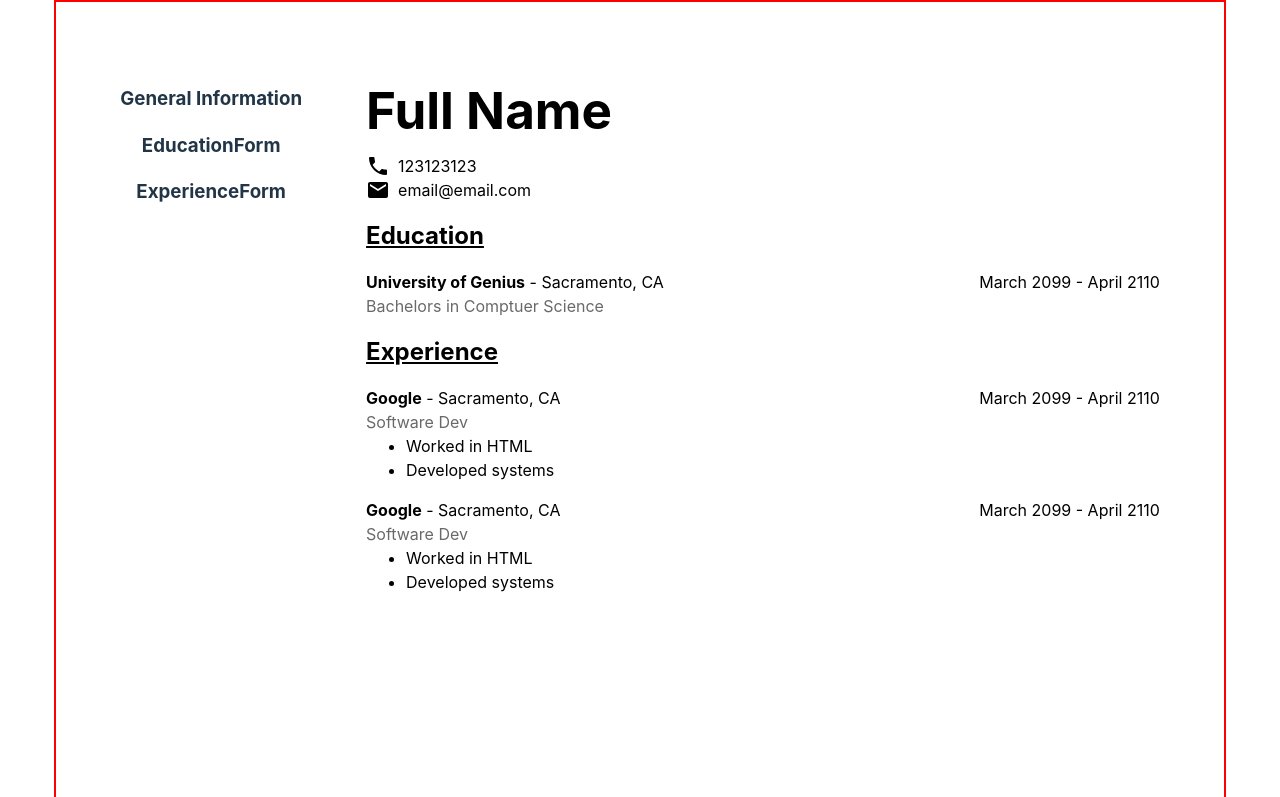
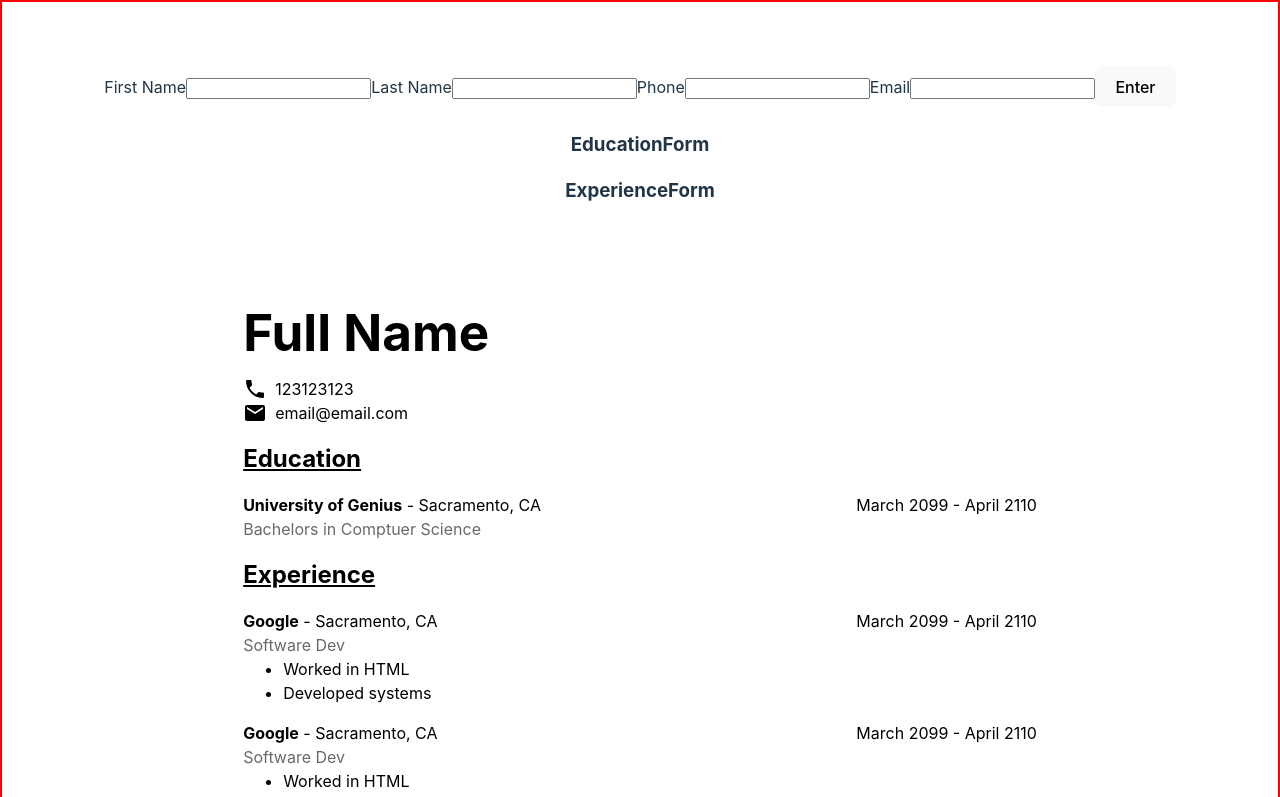
Before and after one commit to AliBa1/cv-app, a React (Vite) app: page / in a window 1280 px wide. Shown: the top 797 px of the page. Built offline with nearby package versions, Linux system fonts and the light colour scheme.

Commit message:
made form setup

```diff
--- a/src/App.css
+++ b/src/App.css
@@ -71,3 +71,11 @@
 .cv * {
   margin: 0;
 }
+
+form {
+
+}
+
+input {
+  margin-bottom: 1em;
+}
--- a/src/components/GeneralForm.jsx
+++ b/src/components/GeneralForm.jsx
@@ -2,13 +2,39 @@ import { useState } from 'react'
 // import './GeneralForm.css'
 
 function GeneralForm() {
-//   const [count, setCount] = useState(0)
+  const [firstName, setFirstName] = useState('');
+  const [lastName, setLastName] = useState('');
+  const [phone, setPhone] = useState('');
+  const [email, setEmail] = useState('');
 
   return (
-    <>
-      <h3>General Information</h3>
-    </>
-  )
+    <form onSubmit={(e) => {
+      e.preventDefault();
+      setFirstName(firstName);
+      setLastName();
+      setPhone();
+      setEmail();
+      console.log(firstName);
+    }}>
+      <label>First Name</label>
+      <input value={firstName} onChange={e => setFirstName(e.target.value)} required/>
+      <label>Last Name</label>
+      <input value={lastName} onChange={e => setLastName(e.target.value)} required/>
+      <label>Phone</label>
+      <input value={phone} onChange={e => setPhone(e.target.value)} required/>
+      <label>Email</label>
+      <input value={email} onChange={e => setEmail(e.target.value)} required/>
+
+      <button type="submit">Enter</button>
+    </form>
+
+  // <form action="#" method="get" class="new-list-form hide">
+  //   <label for="new_list">List Name</label>
+  //   <input type="text" name="new_list" id="new_list" required>
+
+  //   <button class="submit-list-btn" type="submit">Add List</button>
+  // </form>
+  );
 }
 
 export default GeneralForm
```
